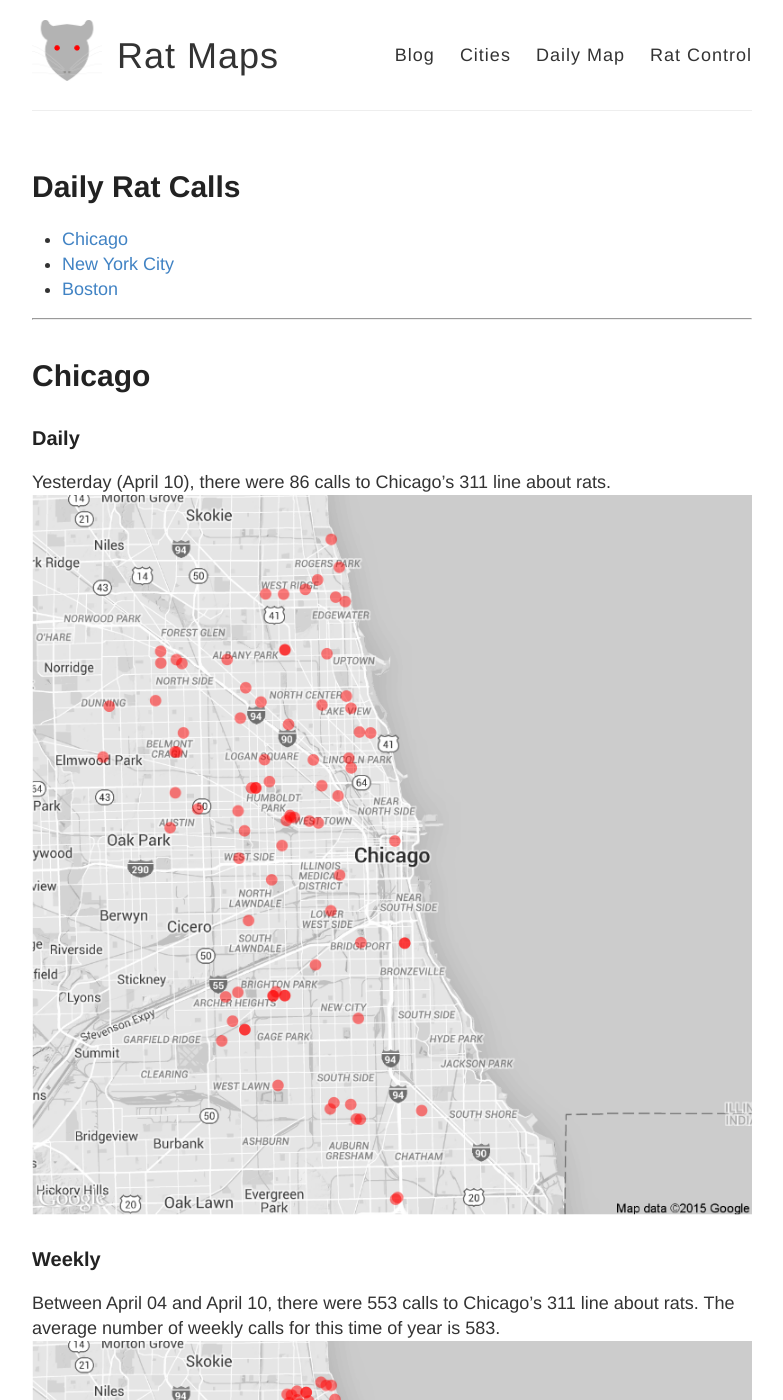
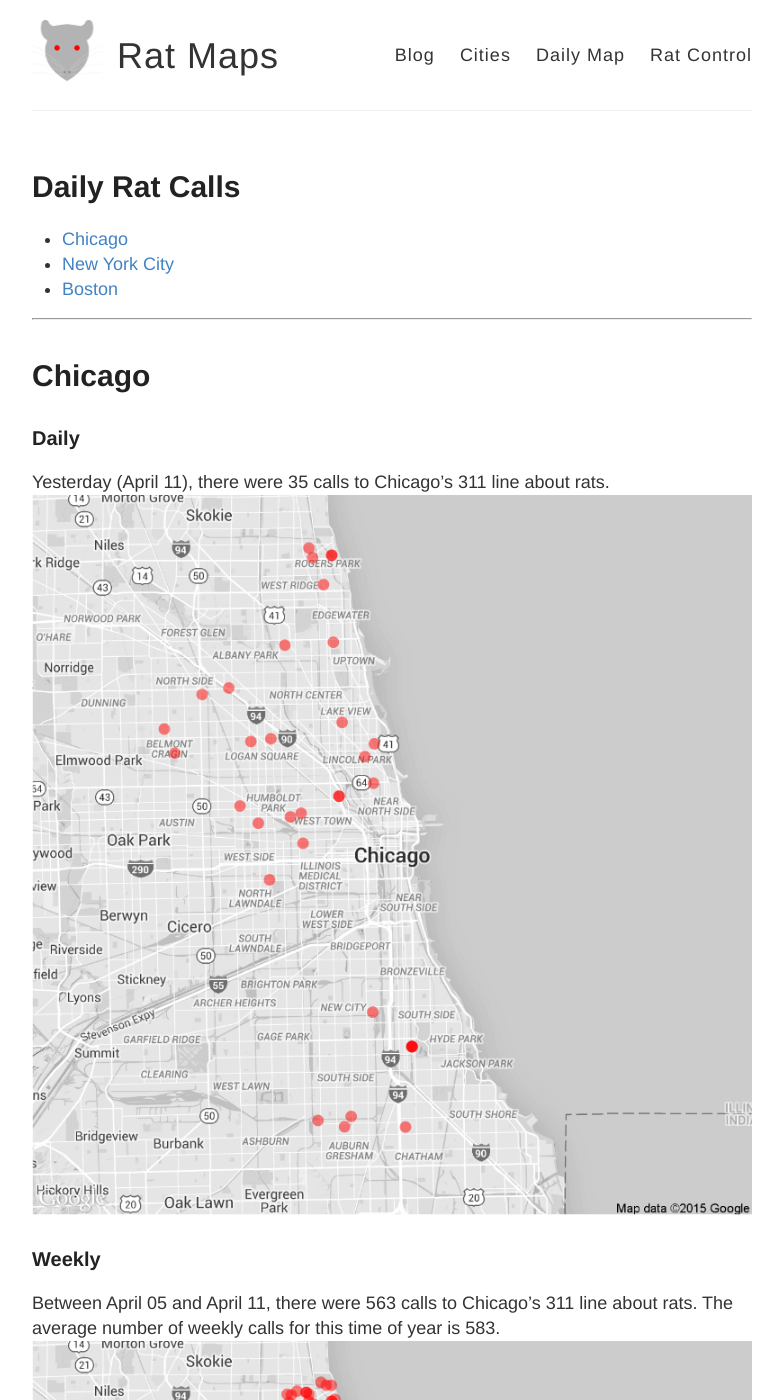
Before and after one commit to DanielHadley/ratmaps, a Jekyll site: the page built from daily.md, in a window 1280 px wide and 1400 px high. Shown: the whole window, without its empty margins (248-1031 px from the left). Built offline with Jekyll 4.4.1, drawn with Linux system fonts in a browser that asks for light colours; comment, search, counter and statistics services are not loaded; some of the changed text lies outside the part shown.

Commit message:
Daily Maps

```diff
--- a/daily.md
+++ b/daily.md
@@ -15,22 +15,22 @@ tags: Chicago NYC weekly daily rats
 
 ### Daily
 
-Yesterday (April 10), there were 86 calls to Chicago's 311 line about rats.
+Yesterday (April 11), there were 35 calls to Chicago's 311 line about rats.
 ![Chicago rat calls to 311 weekly map]({{ site.cityimages }}/daily/Chicago_Rat_Map_Daily.png)
 
 ### Weekly
-Between April 04 and April 10, there were 553 calls to Chicago's 311 line about rats. The average number of weekly calls for this time of year is 583.
+Between April 05 and April 11, there were 563 calls to Chicago's 311 line about rats. The average number of weekly calls for this time of year is 583.
 ![Chicago rat calls to 311 weekly map]({{ site.cityimages }}/daily/Chicago_Rat_Map_Weekly.png)
 ***
 # New York City <a id="nyc"><a>
 
 ### Daily
 
-Yesterday (April 10), there were 7 calls to New York City's 311 line about rats.
+Yesterday (April 11), there were 16 calls to New York City's 311 line about rats.
 ![NYC rat calls to 311 weekly map]({{ site.cityimages }}/daily/NYC_Rat_Map_Daily.png)
 
 ### Weekly
-Between April 04 and April 10, there were 257 calls to New York City's 311 line about rats. The average number of weekly calls for this time of year is 208.
+Between April 05 and April 11, there were 256 calls to New York City's 311 line about rats. The average number of weekly calls for this time of year is 208.
 ![NYC rat calls to 311 weekly map]({{ site.cityimages }}/daily/NYC_Rat_Map_Weekly.png)
 
 Each red dot represents one call about a rat seen in that location. The dots are transparent, so multiple calls from one location will be seen as a solid dot. The usual caveats apply: more calls do not necessarily mean that there are more rats in that location than other parts of the city. A cluster of dots could indicate that one resident is unusually vocal about rodents in his or her neighborhood. Also, more densely populated neighborhoods tend to make more calls to 311.
```
Also changed, not shown: images/pages/daily/Chicago_Rat_Map_Daily.png, images/pages/daily/Chicago_Rat_Map_Weekly.png, images/pages/daily/NYC_Rat_Map_Daily.png, images/pages/daily/NYC_Rat_Map_Weekly.png.
